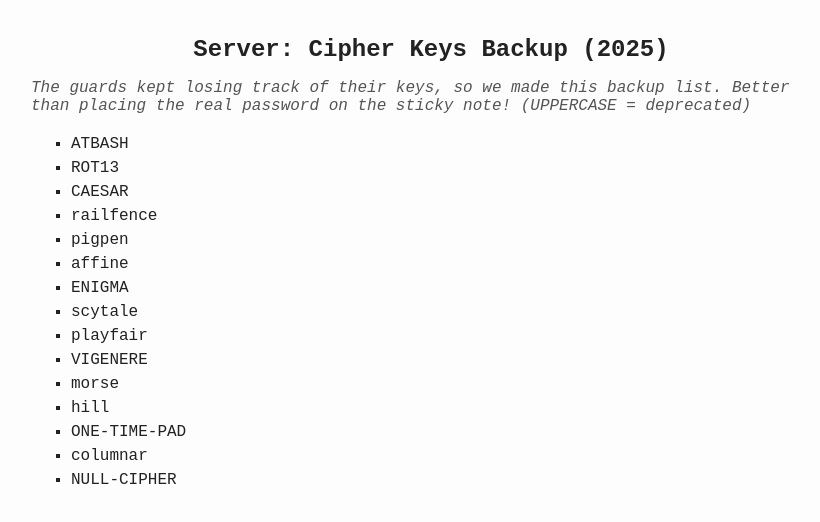
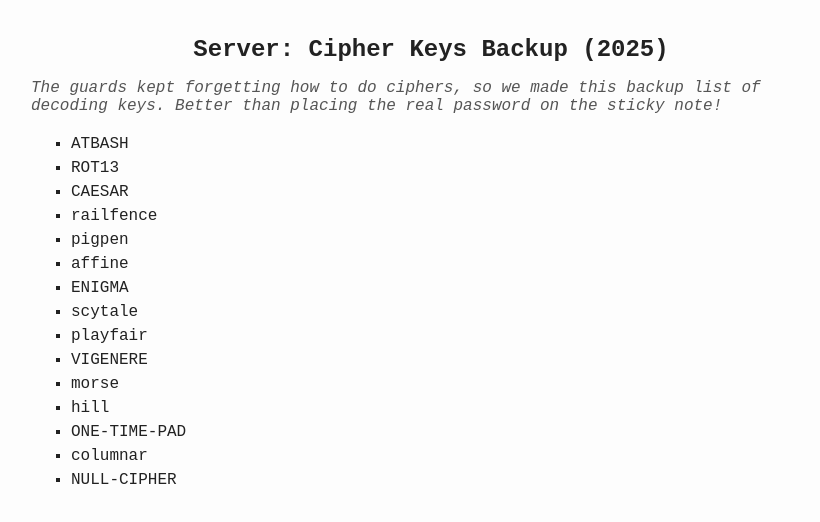
Before and after one commit to VulterZ/Ciphers_and_Sniffers.github.io, a plain HTML site: page passwords.html in a window 1280 px wide. Shown: the whole page, without its empty margins (209-1029 px from the left). Drawn offline with Linux system fonts and the light colour scheme.

Commit message:
Update passwords.html

```diff
--- a/passwords.html
+++ b/passwords.html
@@ -32,7 +32,7 @@
 </head>
 <body>
   <h1>Server: Cipher Keys Backup (2025)</h1>
-  <p class="note">The guards kept losing track of their keys, so we made this backup list. Better than placing the real password on the sticky note! (UPPERCASE = deprecated)</p>
+  <p class="note">The guards kept forgetting how to do ciphers, so we made this backup list of decoding keys. Better than placing the real password on the sticky note!</p>
 
   <ul>
     <li>ATBASH</li>
```
